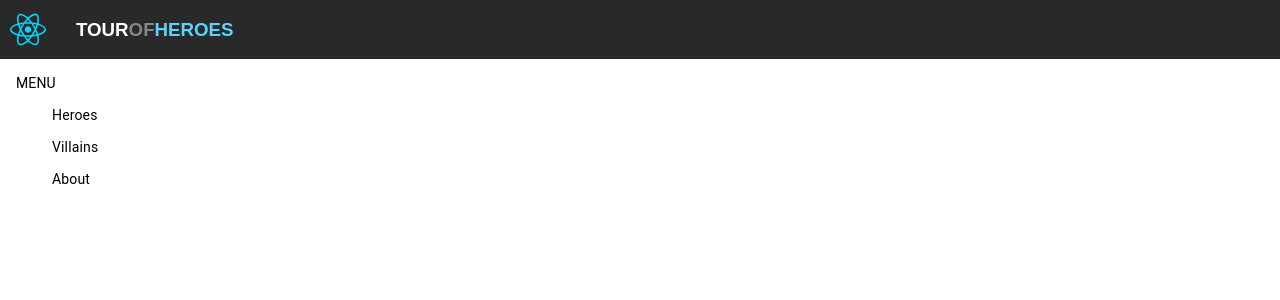
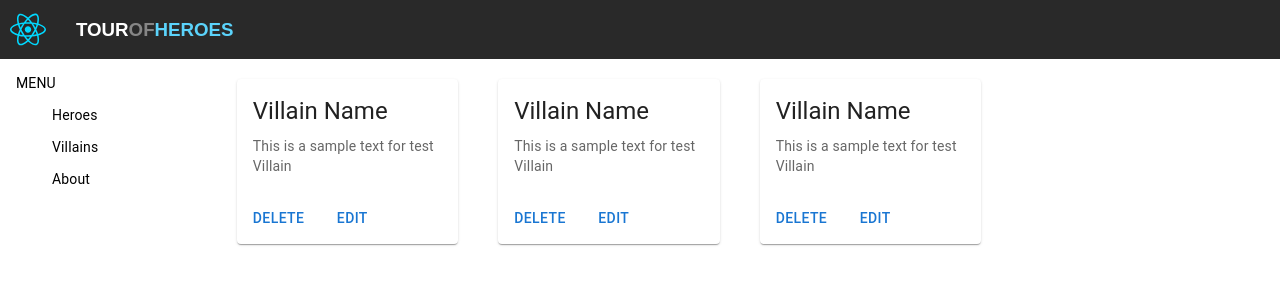
Before and after one commit to zndelfin/Tour-Of-Heroes-FE, a React (Vite) app: page / in a window 1280 px wide. Shown: the top 300 px of the page. Built offline with nearby package versions, Linux system fonts and the light colour scheme.

Commit message:
TECH-213: Update Card Items

```diff
--- a/src/App.css
+++ b/src/App.css
@@ -31,9 +31,24 @@ body{
 }
 
 .menuList{
-    width: 320px;
+    width: 25%;
 }
 
 .menuItem:hover{
     background-color: #22A5E2;
 }
+
+.card-item{
+
+}
+
+.card{
+    width: 73%x;
+    margin: 20px 20px;
+}
+
+
+.content{
+    display: flex;
+    position: absolute;
+}
--- a/src/App.jsx
+++ b/src/App.jsx
@@ -1,16 +1,21 @@
 import React from "react";
 import "./App.css";
 import Header from "./components/Header";
-//import Navigator from "./components/Navigator"
+//import MainContent from "./components/MainContent";
 import Menu from "./components/Menu"
-//import Card from "./components/Card";
+import CardItems from "./components/CardItems";
 
 export default function App() {
   return (
     <div>
        <Header />
+       <div class="content">
        <Menu />
+       <CardItems />
+       <CardItems />
+       <CardItems />
+       </div>
+
     </div>
-
   );
 }
--- a/src/Components/Card.jsx
+++ b/src/Components/CardItems.jsx
@@ -2,31 +2,24 @@ import * as React from 'react';
 import Card from '@mui/material/Card';
 import CardActions from '@mui/material/CardActions';
 import CardContent from '@mui/material/CardContent';
-import CardMedia from '@mui/material/CardMedia';
+//import CardMedia from '@mui/material/CardMedia';
 import Button from '@mui/material/Button';
 import Typography from '@mui/material/Typography';
 
-export default function MediaCard() {
+export default function CardItems() {
   return (
-    <Card sx={{ maxWidth: 345 }}>
-      <CardMedia
-        component="img"
-        height="140"
-        image="/static/images/cards/contemplative-reptile.jpg"
-        alt="green iguana"
-      />
+      <Card className="card">
       <CardContent>
         <Typography gutterBottom variant="h5" component="div">
-          Lizard
+          Villain Name
         </Typography>
         <Typography variant="body2" color="text.secondary">
-          Lizards are a widespread group of squamate reptiles, with over 6,000
-          species, ranging across all continents except Antarctica
+          This is a sample text for test Villain
         </Typography>
       </CardContent>
       <CardActions>
-        <Button size="small">Share</Button>
-        <Button size="small">Learn More</Button>
+        <Button className="btn btn-delete">Delete</Button>
+        <Button className="btn btn-edit">Edit</Button>
       </CardActions>
     </Card>
   );
--- /dev/null
+++ b/src/Components/MainContent.jsx
@@ -0,0 +1,9 @@
+import React from "react";
+
+export default function MainContent(){
+    return(
+        <div className="content">
+
+        </div>
+    );
+}
--- a/src/Components/Menu.jsx
+++ b/src/Components/Menu.jsx
@@ -5,7 +5,7 @@ import ListItemText from '@mui/material/ListItemText';
 
 export default function Menu() {
   return (
-      <MenuList dense className="menuList">
+      <MenuList dense className="menuList" >
         <MenuItem>
           MENU
         </MenuItem>
```
Also changed, not shown: src/Components/TextField.jsx (added, +9 -0 lines).
